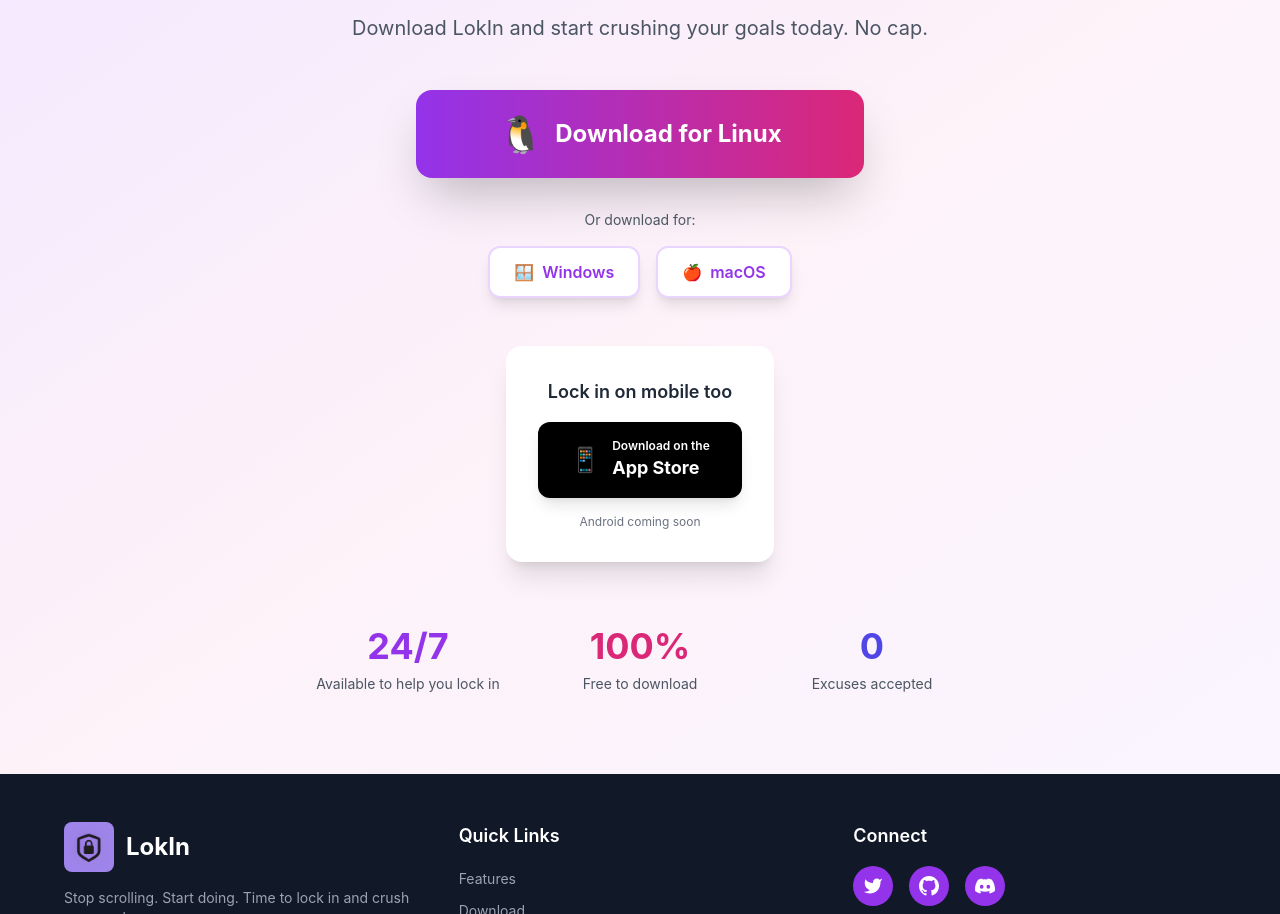
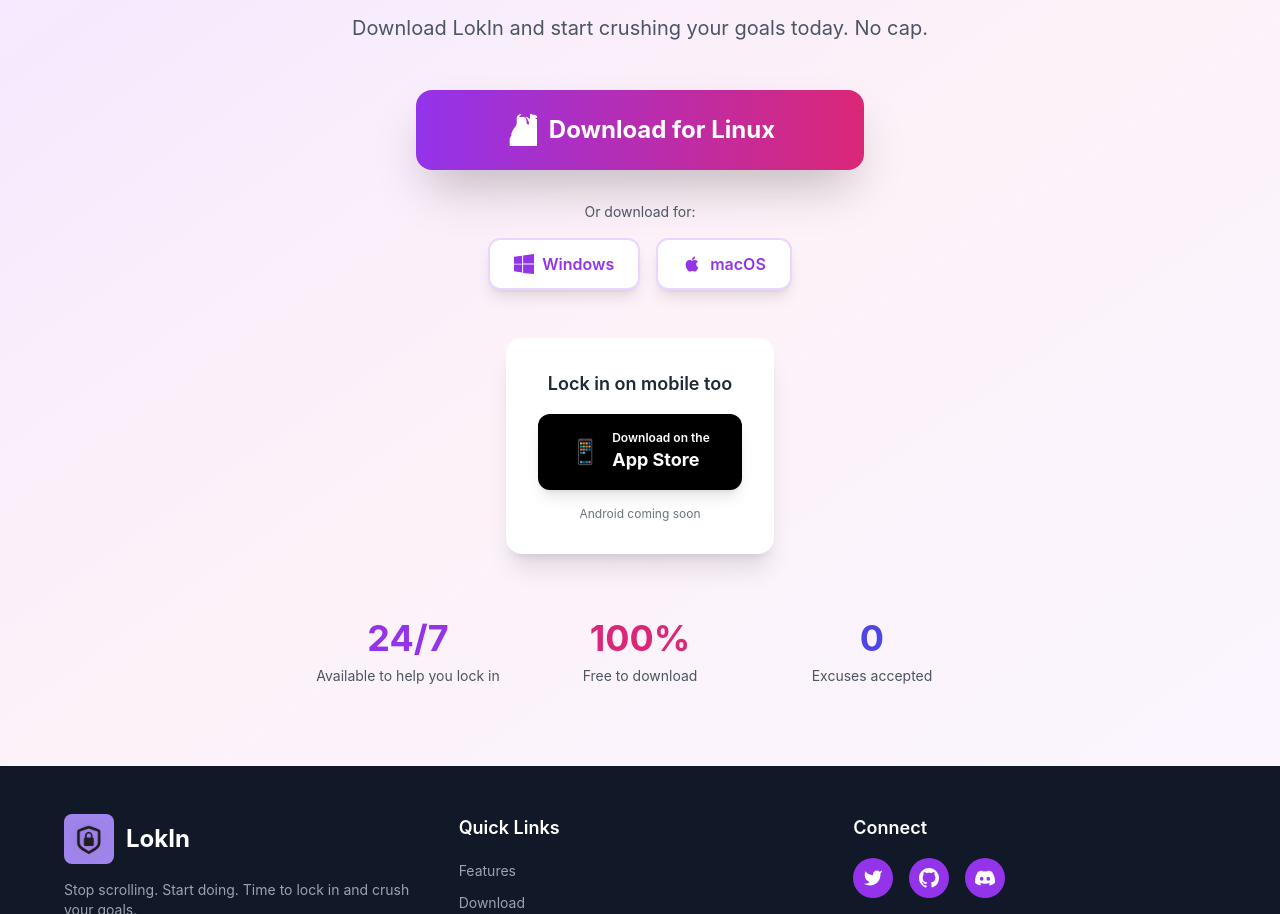
Before and after one commit to letslockinapp/LokInSite, a Next.js app: page / in a window 1280 px wide. Shown: the part 2896-3810 px from the top of the page. Built offline with nearby package versions, Linux system fonts and the light colour scheme.

Commit message:
change logos for app downloads

```diff
--- a/components/Download.tsx
+++ b/components/Download.tsx
@@ -18,28 +18,47 @@
   return 'unknown';
 }
 
+// Platform Logo Components
+const WindowsLogo = ({ className = "w-8 h-8" }: { className?: string }) => (
+  <svg className={className} viewBox="0 0 24 24" fill="currentColor" xmlns="http://www.w3.org/2000/svg">
+    <path d="M0 3.449L9.75 2.1v9.451H0m10.949-9.602L24 0v11.4H10.949M0 12.6h9.75v9.451L0 20.699M10.949 12.6H24V24l-13.051-1.35"/>
+  </svg>
+);
+
+const AppleLogo = ({ className = "w-8 h-8" }: { className?: string }) => (
+  <svg className={className} viewBox="0 0 24 24" fill="currentColor" xmlns="http://www.w3.org/2000/svg">
+    <path d="M17.05 20.28c-.98.95-2.05.88-3.08.4-1.09-.5-2.08-.48-3.24 0-1.44.62-2.2.44-3.06-.4C2.79 15.25 3.51 7.59 9.05 7.31c1.35.07 2.29.74 3.08.8 1.18-.24 2.31-.93 3.57-.84 1.51.12 2.65.72 3.4 1.8-3.12 1.87-2.38 5.98.48 7.13-.57 1.5-1.31 2.99-2.54 4.09l.01-.01zM12.03 7.25c-.15-2.23 1.66-4.07 3.74-4.25.29 2.58-2.34 4.5-3.74 4.25z"/>
+  </svg>
+);
+
+const LinuxLogo = ({ className = "w-8 h-8" }: { className?: string }) => (
+  <svg className={className} viewBox="0 0 24 24" fill="currentColor" xmlns="http://www.w3.org/2000/svg">
+    <path d="M12.504 0c-.155 0-.315.008-.48.021-4.226.333-3.105 4.807-3.17 6.298-.076 1.092-.3 1.953-1.05 3.02-.885 1.051-2.127 2.75-2.716 4.521-.278.832-.41 1.684-.287 2.489a.424.424 0 00-.11.135c-.26.268-.45.6-.663.896-.12.169-.257.33-.35.51-.1.193-.17.4-.134 6.298.333 4.226 4.807 3.105 6.298 3.17 1.878.13 3.318.044 4.52 1.05 1.052.885 2.751 2.127 4.522 2.716.832.278 1.684.41 2.489.287.135.11.135.11.135.11.268.26.6.45.896.663.169.12.33.257.51.35.193.1.4.17 6.298.134 4.226-.333 3.105-4.807 3.17-6.298.13-1.878.044-3.318-1.05-4.52-.885-1.052-2.127-2.751-2.716-4.522-.278-.832-.41-1.684-.287-2.489a.424.424 0 00-.11-.135c-.26-.268-.45-.6-.663-.896-.12-.169-.257-.33-.35-.51-.1-.193-.17-.4-.134-6.298-.333-4.226-4.807-3.105-6.298-3.17-.832-.278-1.684-.41-2.489-.287a.424.424 0 00-.135-.11c-.268-.26-.6-.45-.896-.663-.169-.12-.33-.257-.51-.35-.193-.1-.4-.17-6.298-.134zm.854 2.166c.12-.01.24-.014.36-.016 3.905.12 4.283 4.966 4.283 5.014 0 .1.016.198.05.29.05.14.12.27.22.38.15.17.35.3.58.38.26.09.54.13.82.13.28 0 .56-.04.82-.13.23-.08.43-.21.58-.38.1-.11.17-.24.22-.38.03-.092.05-.19.05-.29 0-.048.378-4.894 4.283-5.014.12.002.24.006.36.016 2.4.2 2.4 3.2 2.4 3.2v9.268c0 .7-.58 1.28-1.28 1.28-.7 0-1.28-.58-1.28-1.28V5.566c0-.048-.378-4.894-4.283-5.014-.12-.002-.24-.006-.36-.016-2.4-.2-2.4-3.2-2.4-3.2v9.268c0 .7-.58 1.28-1.28 1.28-.7 0-1.28-.58-1.28-1.28V5.366c0 0 0-2.8-2.4-3.2z"/>
+  </svg>
+);
+
 const platformInfo = {
   windows: {
     name: 'Windows',
-    icon: '🪟',
+    Icon: WindowsLogo,
     url: process.env.NEXT_PUBLIC_DOWNLOAD_WINDOWS || '#',
     filename: 'LokIn-Setup-Windows.exe',
   },
   macos: {
     name: 'macOS',
-    icon: '🍎',
+    Icon: AppleLogo,
     url: process.env.NEXT_PUBLIC_DOWNLOAD_MACOS || '#',
     filename: 'LokIn-Setup-macOS.dmg',
   },
   linux: {
     name: 'Linux',
-    icon: '🐧',
+    Icon: LinuxLogo,
     url: process.env.NEXT_PUBLIC_DOWNLOAD_LINUX || '#',
     filename: 'LokIn-Setup-Linux.AppImage',
   },
   unknown: {
     name: 'Desktop',
-    icon: '💻',
+    Icon: () => <span className="text-4xl">💻</span>,
     url: '#',
     filename: 'LokIn-Setup.exe',
   },
@@ -169,7 +188,7 @@
             className="block bg-gradient-to-r from-purple-600 to-pink-600 text-white px-12 py-6 rounded-2xl text-2xl font-bold shadow-2xl hover:shadow-purple-500/50 transition-shadow mx-auto max-w-md text-center w-full cursor-pointer"
           >
             <div className="flex items-center justify-center gap-3">
-              <span className="text-4xl">{currentPlatform.icon}</span>
+              <currentPlatform.Icon className="w-8 h-8" />
               <span>Download for {currentPlatform.name}</span>
             </div>
           </motion.button>
@@ -193,9 +212,9 @@
                   onClick={(e) => handleDownload(key as Platform, e)}
                   whileHover={{ scale: 1.05 }}
                   whileTap={{ scale: 0.95 }}
-                  className="bg-white text-purple-600 px-6 py-3 rounded-xl font-semibold shadow-lg hover:shadow-xl transition-shadow border-2 border-purple-200 cursor-pointer"
+                  className="bg-white text-purple-600 px-6 py-3 rounded-xl font-semibold shadow-lg hover:shadow-xl transition-shadow border-2 border-purple-200 cursor-pointer flex items-center"
                 >
-                  <span className="mr-2">{info.icon}</span>
+                  <info.Icon className="w-5 h-5 mr-2" />
                   {info.name}
                 </motion.button>
               ))}
```
